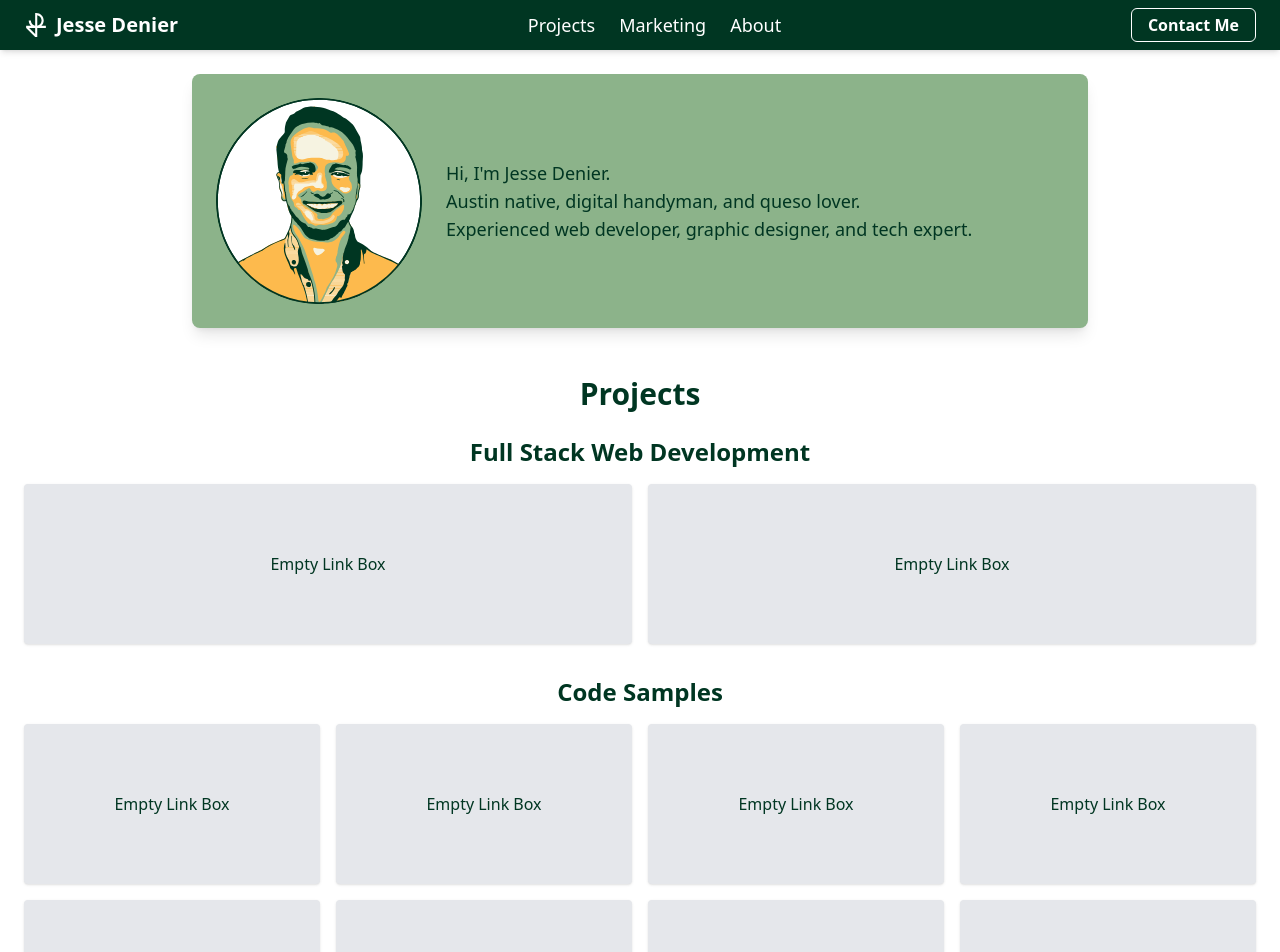
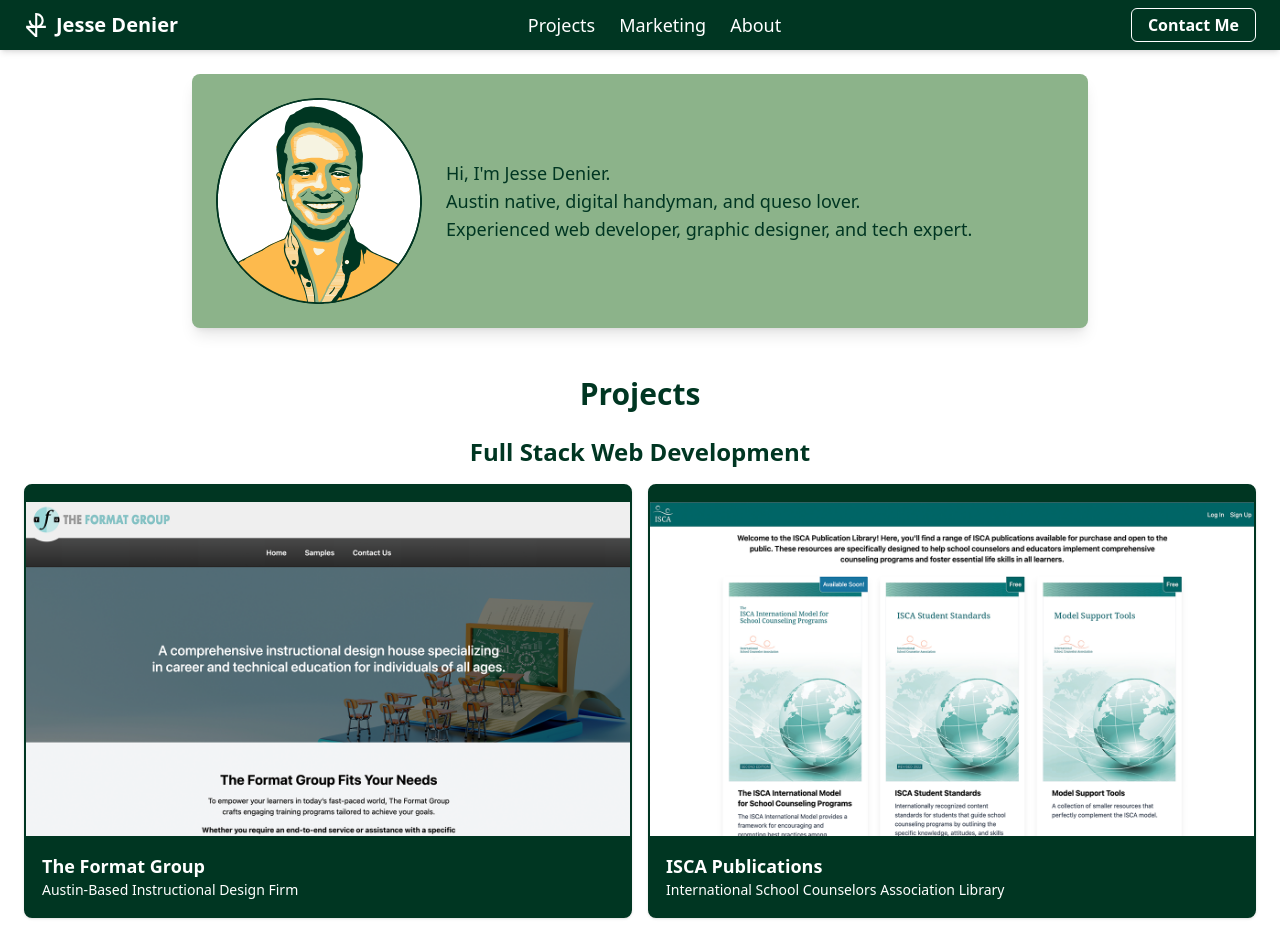
Before and after one commit to JesseDenier/Portfolio2025, a React (Vite) app in the folder client/: page / in a window 1280 px wide. Shown: the top 952 px of the page. Built offline with nearby package versions, Linux system fonts and the light colour scheme.

Commit message:
Populated content into the full stack slots.

```diff
--- a/client/src/pages/HomePage.jsx
+++ b/client/src/pages/HomePage.jsx
@@ -41,11 +41,49 @@
           Full Stack Web Development
         </h3>
         <div className="grid grid-cols-2 gap-4 mb-8">
-          <div className="h-40 bg-gray-200 rounded shadow flex items-center justify-center">
-            Empty Link Box
+          <div className="h-auto bg-darkgreen rounded-lg shadow flex flex-col pt-4 border-2 border-darkgreen">
+            <a
+              className="items-center justify-center"
+              href="https://www.formatllc.com/"
+              target="_blank"
+              rel="noopener noreferrer"
+            >
+              <img
+                src="format.png"
+                alt="The Format Group Website"
+                className="w-full"
+              />
+            </a>
+            <div className="p-4 flex flex-col">
+              <strong className="text-lg text-white font-bold">
+                The Format Group
+              </strong>
+              <span className="text-sm text-white">
+                Austin-Based Instructional Design Firm
+              </span>
+            </div>
           </div>
-          <div className="h-40 bg-gray-200 rounded shadow flex items-center justify-center">
-            Empty Link Box
+          <div className="h-auto bg-darkgreen rounded-lg shadow flex flex-col pt-4 border-2 border-darkgreen">
+            <a
+              className="items-center justify-center"
+              href="https://www.iscapublications.com/"
+              target="_blank"
+              rel="noopener noreferrer"
+            >
+              <img
+                src="isca.png"
+                alt="ISCA Library Website"
+                className="w-full"
+              />
+            </a>
+            <div className="p-4 flex flex-col">
+              <strong className="text-lg text-white font-bold">
+                ISCA Publications
+              </strong>
+              <span className="text-sm text-white">
+                International School Counselors Association Library
+              </span>
+            </div>
           </div>
         </div>
 
```
Also changed, not shown: client/public/format.png (added), client/public/isca.png (added).
